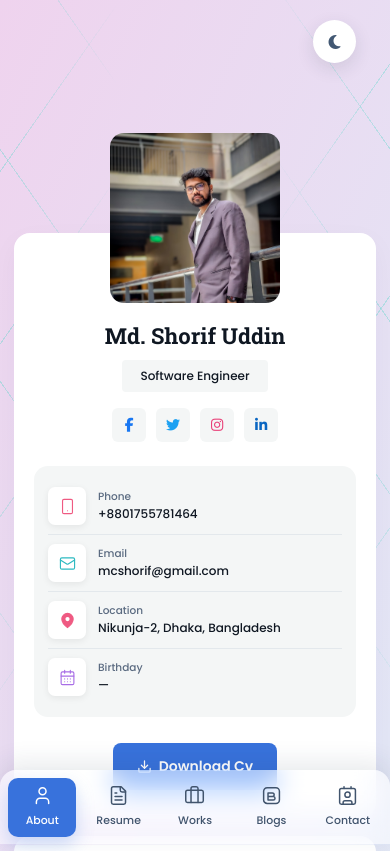
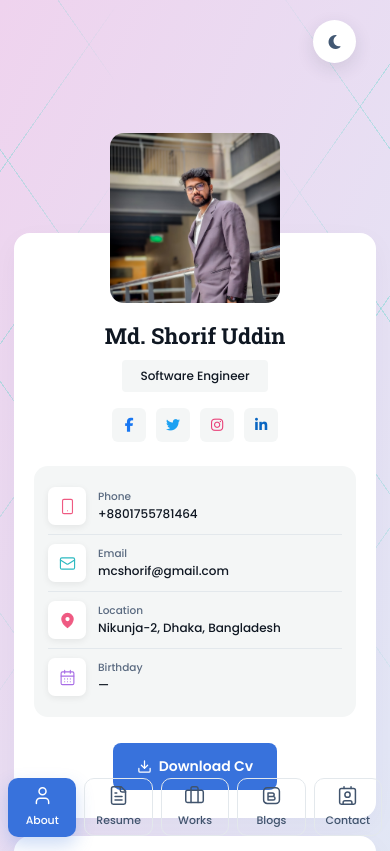
Before and after one commit to shorifuddin/mdshorifuddin, a Next.js app: page /home-1 in a window 390 px wide. Shown: the top 851 px of the page. Built offline with nearby package versions, Linux system fonts and the light colour scheme.

Commit message:
Mobile nav: fully transparent bar, box-wise bordered tabs

```diff
--- a/app/globals.css
+++ b/app/globals.css
@@ -179,12 +179,13 @@ a,button,input,textarea{font:inherit}
   .site{padding:20px 14px 110px}
   .topbar{margin-bottom:70px}
   .layout{grid-template-columns:1fr;gap:18px}
-  /* Bottom tab bar: fixed, scales with screen width, never scrolls, frosted glass */
+  /* Bottom tab bar: fixed, fully transparent, box-wise tabs like desktop */
   .side-nav{order:0;position:fixed;left:0;right:0;bottom:0;top:auto;z-index:50;flex-direction:row;overflow:visible;
-    padding:8px 8px calc(8px + env(safe-area-inset-bottom));gap:8px;border-radius:16px 16px 0 0;
-    background:rgba(255,255,255,.55);-webkit-backdrop-filter:blur(14px) saturate(1.5);backdrop-filter:blur(14px) saturate(1.5);
-    box-shadow:0 -8px 24px rgba(35,55,75,.10)}
-  .side-nav a{flex:1 1 0;min-width:0;background:transparent;height:clamp(56px,15vw,78px);font-size:clamp(10px,2.8vw,12.5px)}
+    padding:8px 8px calc(8px + env(safe-area-inset-bottom));gap:8px;background:transparent;
+    -webkit-backdrop-filter:none;backdrop-filter:none;box-shadow:none;border-radius:0}
+  .side-nav a{flex:1 1 0;min-width:0;background:transparent;border:1px solid var(--line);border-radius:10px;
+    height:clamp(56px,15vw,78px);font-size:clamp(10px,2.8vw,12.5px)}
+  .side-nav a.active{border-color:transparent}
   .side-nav a svg{width:clamp(20px,5.4vw,26px);height:clamp(20px,5.4vw,26px)}
   .profile-card{order:1;padding:0 20px 28px;margin-top:100px}
   .profile-photo{margin-top:-100px}
@@ -216,9 +217,6 @@ html.dark-mode .work-image,html.dark-mode .blog-image{color:rgba(20,30,50,.5)}
 html.dark-mode .field input,html.dark-mode .field textarea{border-bottom-color:#4a5a70}
 html.dark-mode .contact-panel button{border-color:#4a5a70}
 html.dark-mode .site-footer{border-top:1px solid var(--line)}
-@media(max-width:760px){
-  html.dark-mode .side-nav{background:rgba(22,31,44,.55)}
-}
 
 @media(prefers-reduced-motion:reduce){
   .site,.profile-card,.side-nav,.page-enter,.logo svg{animation:none!important}
```
